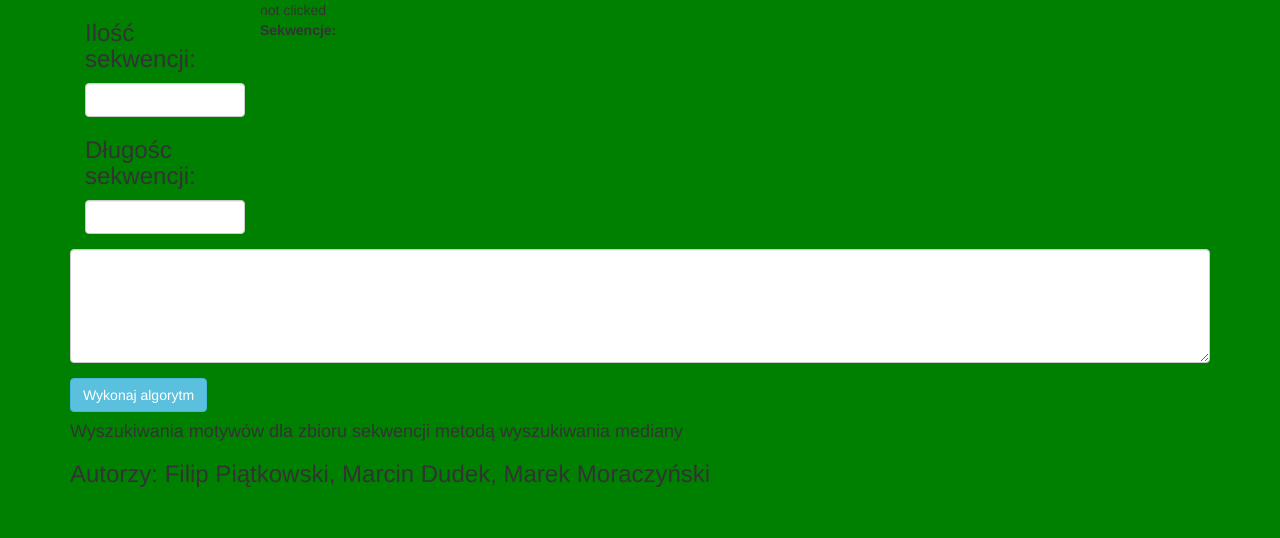
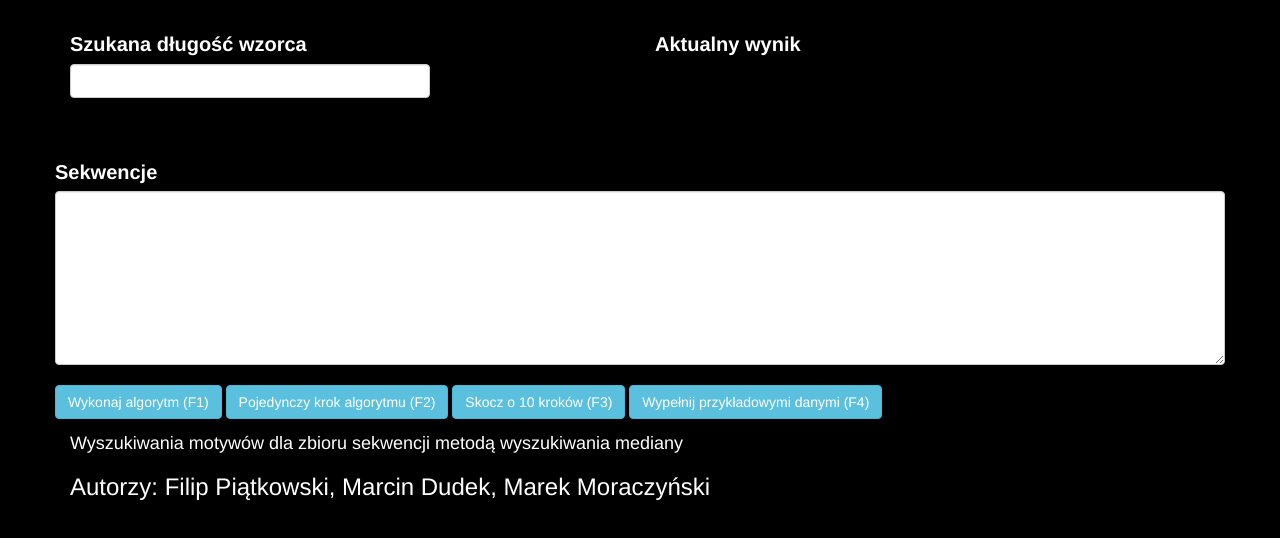
Before and after one commit to MarekM25/MBI, a website: page app/index.html in a window 1280 px wide. Drawn offline with nearby package versions, Linux system fonts and the light colour scheme; files whose address does not match are found by name.

Commit message:
Edit view, add buttons, keyup event.

```diff
--- a/app/index.html
+++ b/app/index.html
@@ -9,19 +9,33 @@
 </head>
 <body ng-app="app" ng-controller="AppCtrl as app">
 <div class="container container-table">
-{{msg}}
-<div class="form-group col-lg-2">
-        <h3>Ilość sekwencji:</h3>
-		<input ng-model = "iloscSekwencji" type="number" class="form-control">
-        <h3>Długośc sekwencji:</h3>
-		<input ng-model ="dlugoscSekwencji" type="number" class="form-control">
+<div class="form-group">
+	<div class="row">
+		<div class="col-md-4">
+				<label for="dlugoscSekwencji">Szukana długość wzorca</label>
+				<input id="dlugoscSekwencji" ng-model ="dlugoscSekwencji" type="number" class="form-control">
+				</br>
+		</div>
+		<div class="col-md-2">
+		</div>
+		<div class="col-md-6">
+				<label for="dlugoscSekwencji">Aktualny wynik</label>
+
+				</br>
+		</div>
+	</div>
+	</br>
+	</br>
+	<div class="row">
+			<label for="sekwencje">Sekwencje</label>
+	  <textarea id="sekwencje" ng-model ="sekwencje" class="form-control" rows="8" id="comment"></textarea>
+	  </br>
+		<button type="button" class="btn btn-info" ng-keyup="$event.keyCode == 112 ? medianSearchAlgorithm() : ''" ng-click='medianSearchAlgorithm()'>Wykonaj algorytm (F1)</button>
+		<button type="button" class="btn btn-info" ng-keyup="$event.keyCode == 113 ? medianSearchAlgorithm() : ''" ng-click='medianSearchAlgorithm()'>Pojedynczy krok algorytmu (F2)</button>
+		<button type="button" class="btn btn-info" ng-keyup="$event.keyCode == 114 ? medianSearchAlgorithm() : ''" ng-click='medianSearchAlgorithm()'>Skocz o 10 kroków (F3)</button>
+		<button type="button" class="btn btn-info" ng-keyup="$event.keyCode == 115 ? medianSearchAlgorithm() : ''" ng-click='medianSearchAlgorithm()'>Wypełnij przykładowymi danymi (F4)</button>
+	</div>
 </div>
- <div class="form-group">
-  <label for="comment">Sekwencje:</label>
-  <textarea ng-model ="sekwencje" class="form-control" rows="5" id="comment"></textarea>
-</div>
- <button type="button" class="btn btn-info" ng-click='medianSearchAlgorithm()'>Wykonaj algorytm</button>
-
 
       <h4>Wyszukiwania motywów dla zbioru sekwencji metodą wyszukiwania mediany</h4>
       <h3>Autorzy: Filip Piątkowski, Marcin Dudek, Marek Moraczyński</h3>
--- a/app/js/app.js
+++ b/app/js/app.js
@@ -7,15 +7,13 @@ var app = angular.module("app",[]);
 app.controller("AppCtrl",function($scope,$http) {
     var app = this;
 
-
-	$scope.msg = 'not clicked';
-
 	$scope.medianSearchAlgorithm = function() {
-        console.log($scope.iloscSekwencji);
         console.log($scope.dlugoscSekwencji);
         console.log($scope.sekwencje);
         medianSearch($scope.sekwencje,$scope.dlugoscSekwencji);
   }
+
+}
 })
 
 // X - tablica ciągów sekwencji
--- a/app/scss/styles.scss
+++ b/app/scss/styles.scss
@@ -10,5 +10,12 @@
 body
 {
 
-	background: green;
+	background: black;
+	color: white;
+	margin-top:30px;
 }
+
+label
+{
+	font-size: 20px;
+}
```
Also changed, not shown: app/css/styles.css.
